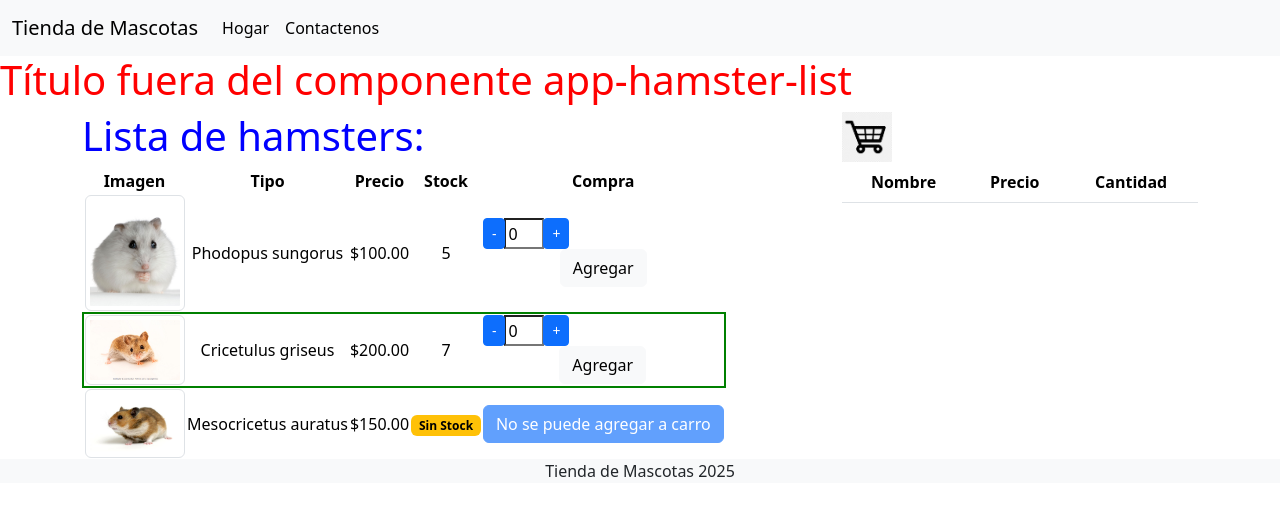
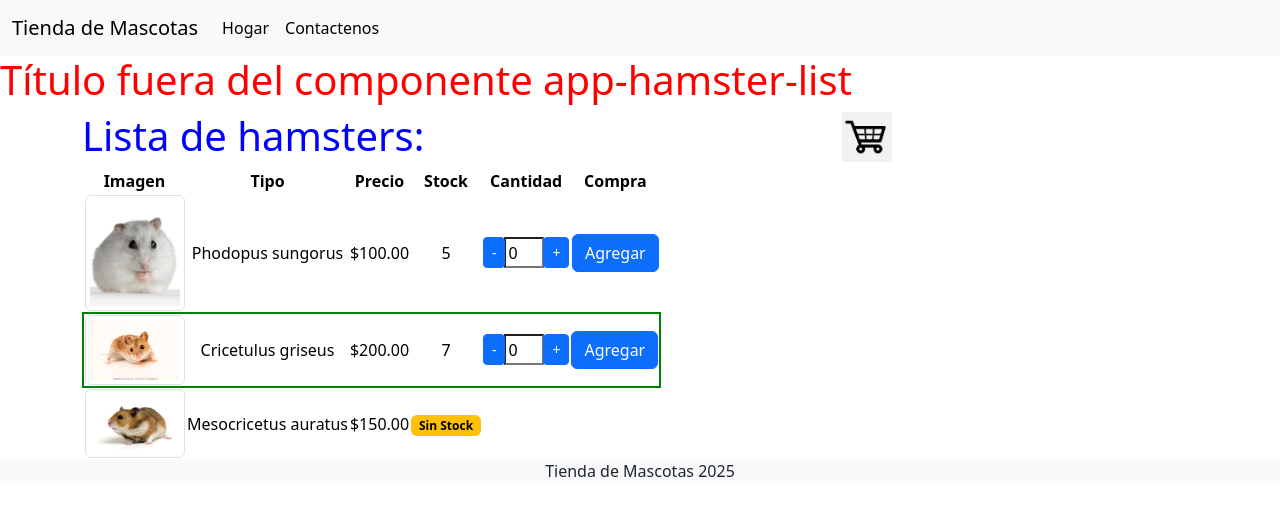
Before and after one commit to MilagrosLV/tienda_de_mascotas, an Angular app: page /hamsters in a window 1280 px wide. Shown: the top 516 px of the page. Built offline with nearby package versions, Linux system fonts and the light colour scheme.

Commit message:
Clase 7: BehaviorDubject corregí el error de tipo strict

```diff
--- a/src/app/hamster-cart.ts
+++ b/src/app/hamster-cart.ts
@@ -1,5 +1,7 @@
 import { Injectable } from '@angular/core';
 import { Hamster } from './hamster-list/hamster';
+import { BehaviorSubject } from 'rxjs';
+
 
 @Injectable({
   providedIn: 'root'
@@ -10,13 +12,26 @@ export class HamsterCart {//El SERVICIO es una clase publica
 
   constructor(){}
 
-  cartList: Hamster [] = [];
+  private _cartList: Hamster [] = [];
+  cartList: BehaviorSubject<Hamster[]> = new BehaviorSubject<Hamster[]>([]);
 
   //AGREGAR
   addToCart(hamster: Hamster) {
-    this.cartList.push(hamster);
-    console.log(this.cartList.length);
+    //Lo que quiere que pase el usuario
+    //Busca si hay algún Hamster en la lista del mismo tipo
+    let item: Hamster | undefined  = this._cartList.find((v1) => v1.type == hamster.type);
+    if (!item) {
+      this._cartList.push({... hamster}); //Si no existe en la lista hay que agregarlo y clonamos el objeto
+
+    } else { //Si ya existe
+      item.quantity += hamster.quantity;
+    }
+
+
+    console.log(this._cartList);
     //throw new Error('Method not implemented.');
+
+    this.cartList.next(this._cartList); //Notifoca que hubo un cambio, equivalente al emit de eventos
   }
 
 
--- a/src/app/hamster-list/hamster-list.html
+++ b/src/app/hamster-list/hamster-list.html
@@ -6,6 +6,7 @@
             <th>Tipo</th>
             <th>Precio</th>
             <th>Stock</th>
+            <th>Cantidad</th>
             <th>Compra</th>
         </tr>
     </thead>
@@ -22,7 +23,9 @@
                     <td>
                         <app-input-integer [(quantity)] = "hamster.quantity" [max] = "hamster.stock" (mError)="mError($event)"></app-input-integer>
                             <!--hacemos HERENCIA-->
-                        <button class="btn btn-light" (click)="addToCart(hamster)">Agregar</button>
+                    </td>
+                    <td>
+                        <button class="btn btn-primary" (click)="addToCart(hamster)">Agregar</button>
                         <!--<div>
                             <button (click)="addToCart(hamster)" class="btn btn-add">Add to cart</button>
                         </div>-->
@@ -30,9 +33,6 @@
 
                 } @else {
                     <td><span class="badge text-bg-warning">Sin Stock</span></td>
-                    <td>
-                        <button class="btn btn-primary disabled">No se puede agregar a carro</button>
-                    </td>
                 }
 
             </tr>
--- a/src/app/hamster-list/hamster-list.ts
+++ b/src/app/hamster-list/hamster-list.ts
@@ -49,6 +49,11 @@ export class HamsterList { //"export" makes the inteface public
 
   addToCart(hamster: Hamster): void{ //usamos service
     this.cart.addToCart(hamster);
+
+    //Control de STOCK
+    hamster.stock -= hamster.quantity;
+    hamster.quantity = 0; //Reiniciar a 0 para la sig compra refreshStock()
+
   }
 
   mError(m: string){
--- a/src/app/shopping-cart/shopping-cart.html
+++ b/src/app/shopping-cart/shopping-cart.html
@@ -3,12 +3,12 @@
 
 
     <thead>
-        <tr>
+        <!--<tr>
             <th>Nombre</th>
             <th>Precio</th>
             <th>Cantidad</th>
-        </tr>
-    </thead>
+        </thead>
+        </tr>-->
     <tbody>
         <!--@for (hamster of cart; track hamster.type) {
 
--- a/src/app/shopping-cart/shopping-cart.ts
+++ b/src/app/shopping-cart/shopping-cart.ts
@@ -9,8 +9,12 @@ import { HamsterCart } from '../hamster-cart';
   styleUrl: './shopping-cart.scss'
 })
 export class ShoppingCart {
+  cartList: Hamster [] | undefined;
+
   constructor(private cart: HamsterCart){
     //La misma INSTANCIA que en hamster-list.ts
+
+    cart.cartList.subscribe((c => this.cartList = c)); //observable
   }
 
 
```
